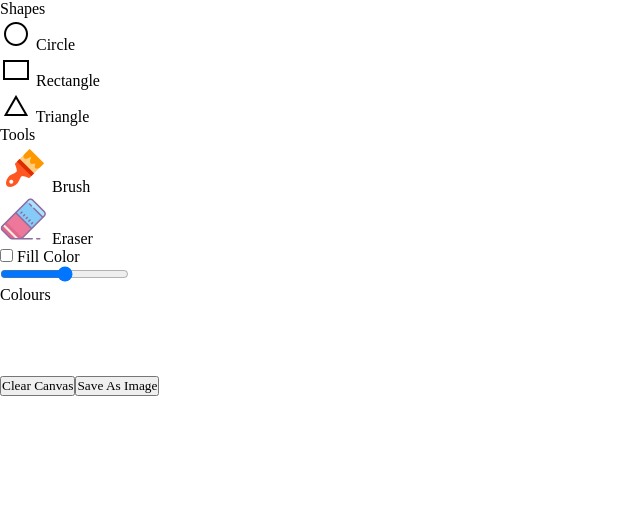
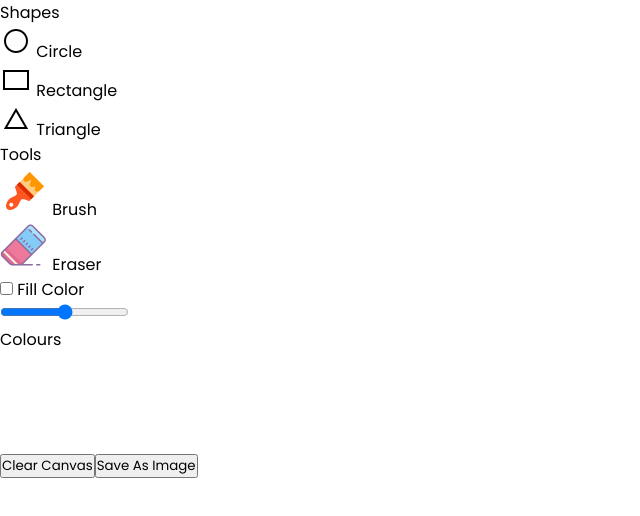
Before and after one commit to rivanovic10120rn/reljosoft-paint, an Angular app: page / in a window 1280 px wide. Shown: the top 516 px of the page, without its empty margins (0-640 px from the left). Built offline with nearby package versions, Linux system fonts and the light colour scheme.

Commit message:
Fixed horrible mistake regarding font import

```diff
--- a/src/styles.css
+++ b/src/styles.css
@@ -5,7 +5,7 @@
   margin: 0;
   padding: 0;
   box-sizing: border-box;
-  font-family: 'Poppins, sans-serif';
+  font-family: 'Poppins', sans-serif;
 }
 
 .poppins-thin {
```
